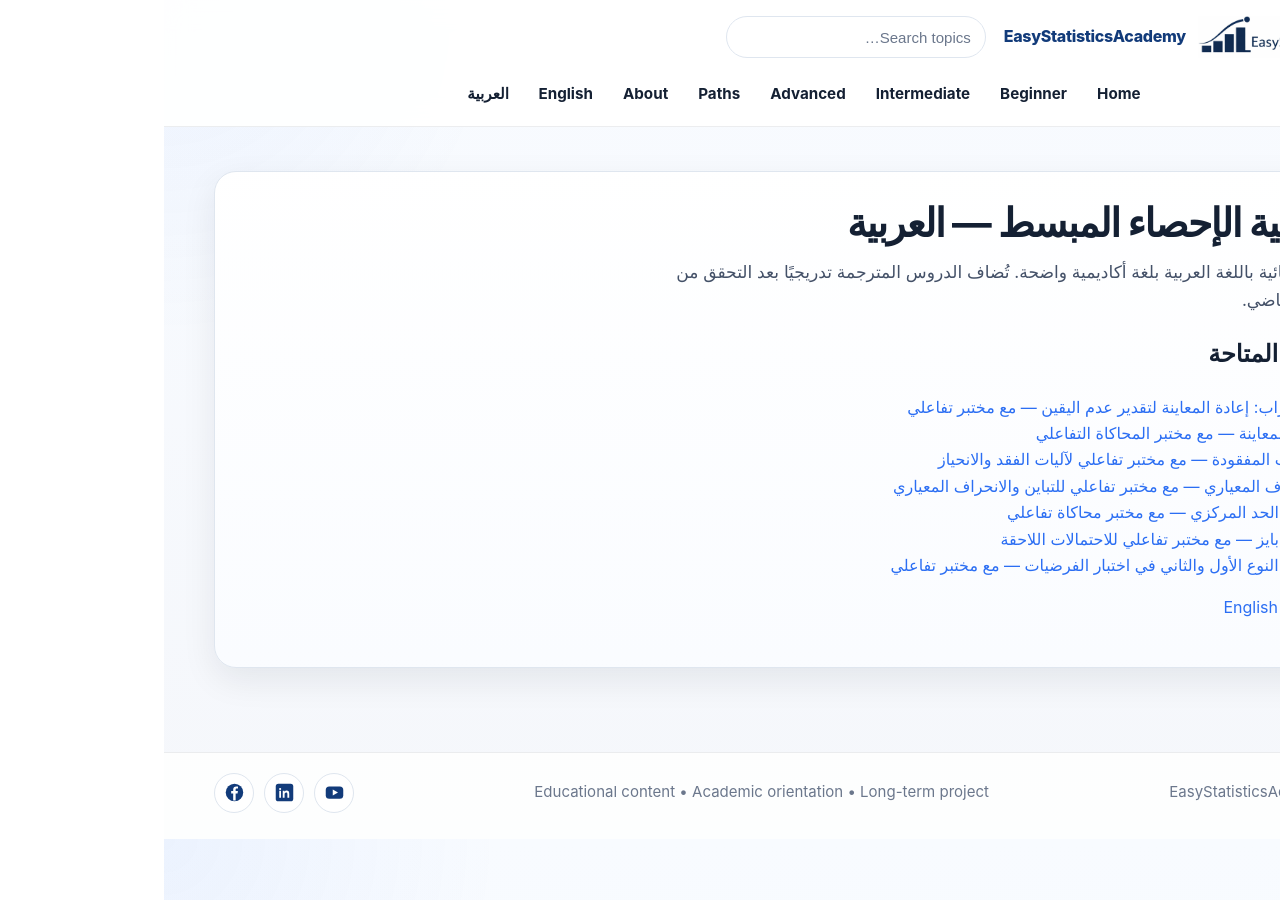
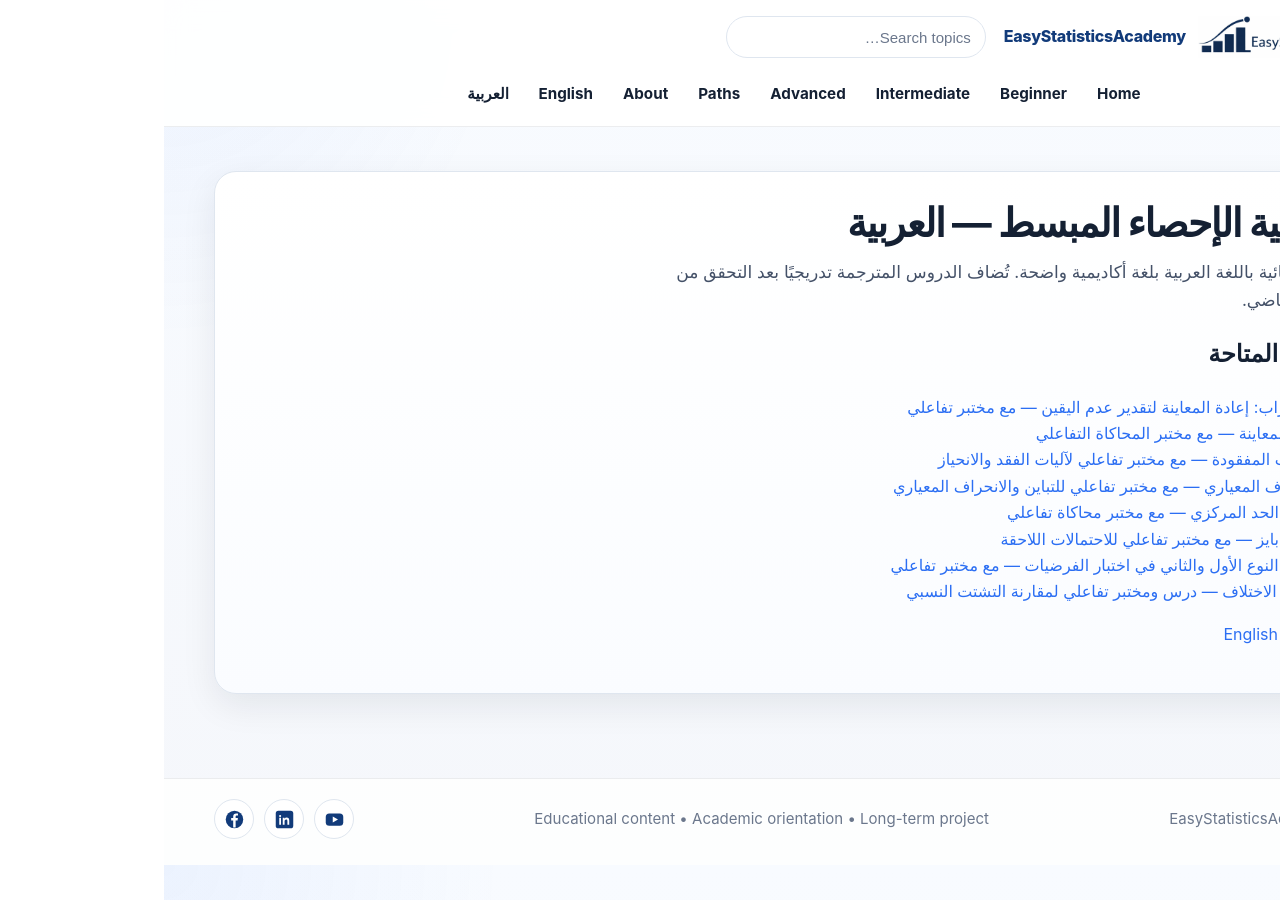
Before and after one commit to ammar-homaida-statistics/easystatisticsacademy, a Jekyll site: the page built from ar/index.md, in a window 1280 px wide. Built offline with Jekyll 4.4.1, drawn with Linux system fonts in a browser that asks for light colours.

Commit message:
Add reciprocal Arabic CV routing, bilingual metadata and lesson navigation

```diff
--- a/ar/index.md
+++ b/ar/index.md
@@ -9,6 +9,6 @@
 <h1>أكاديمية الإحصاء المبسط — العربية</h1>
 <p class="lead">دروس إحصائية باللغة العربية بلغة أكاديمية واضحة. تُضاف الدروس المترجمة تدريجيًا بعد التحقق من محتواها الرياضي.</p>
 <h2>الدروس المتاحة</h2>
-<ul><li><a href="/ar/inference/assumptions-robustness/bootstrap-as-robust-tool/">بوتستراب: إعادة المعاينة لتقدير عدم اليقين — مع مختبر تفاعلي</a></li><li><a href="/ar/foundations/sampling-variability/">تباين المعاينة — مع مختبر المحاكاة التفاعلي</a></li><li><a href="/ar/foundations/missing-data/">البيانات المفقودة — مع مختبر تفاعلي لآليات الفقد والانحياز</a></li><li><a href="/ar/descriptive/spread/standard-deviation/">الانحراف المعياري — مع مختبر تفاعلي للتباين والانحراف المعياري</a></li><li><a href="/ar/probability/lln-clt/central-limit-theorem/">نظرية الحد المركزي — مع مختبر محاكاة تفاعلي</a></li><li><a href="/ar/probability/conditional/bayes-theorem/">نظرية بايز — مع مختبر تفاعلي للاحتمالات اللاحقة</a></li><li><a href="/ar/inference/hypothesis-testing/type1-type2-errors/">أخطاء النوع الأول والثاني في اختبار الفرضيات — مع مختبر تفاعلي</a></li></ul>
+<ul><li><a href="/ar/inference/assumptions-robustness/bootstrap-as-robust-tool/">بوتستراب: إعادة المعاينة لتقدير عدم اليقين — مع مختبر تفاعلي</a></li><li><a href="/ar/foundations/sampling-variability/">تباين المعاينة — مع مختبر المحاكاة التفاعلي</a></li><li><a href="/ar/foundations/missing-data/">البيانات المفقودة — مع مختبر تفاعلي لآليات الفقد والانحياز</a></li><li><a href="/ar/descriptive/spread/standard-deviation/">الانحراف المعياري — مع مختبر تفاعلي للتباين والانحراف المعياري</a></li><li><a href="/ar/probability/lln-clt/central-limit-theorem/">نظرية الحد المركزي — مع مختبر محاكاة تفاعلي</a></li><li><a href="/ar/probability/conditional/bayes-theorem/">نظرية بايز — مع مختبر تفاعلي للاحتمالات اللاحقة</a></li><li><a href="/ar/inference/hypothesis-testing/type1-type2-errors/">أخطاء النوع الأول والثاني في اختبار الفرضيات — مع مختبر تفاعلي</a></li><li><a href="/ar/descriptive/spread/coefficient-of-variation/">معامل الاختلاف — درس ومختبر تفاعلي لمقارنة التشتت النسبي</a></li></ul>
 <p><a href="/" lang="en" dir="ltr">English homepage</a></p>
 </div></section>
```
